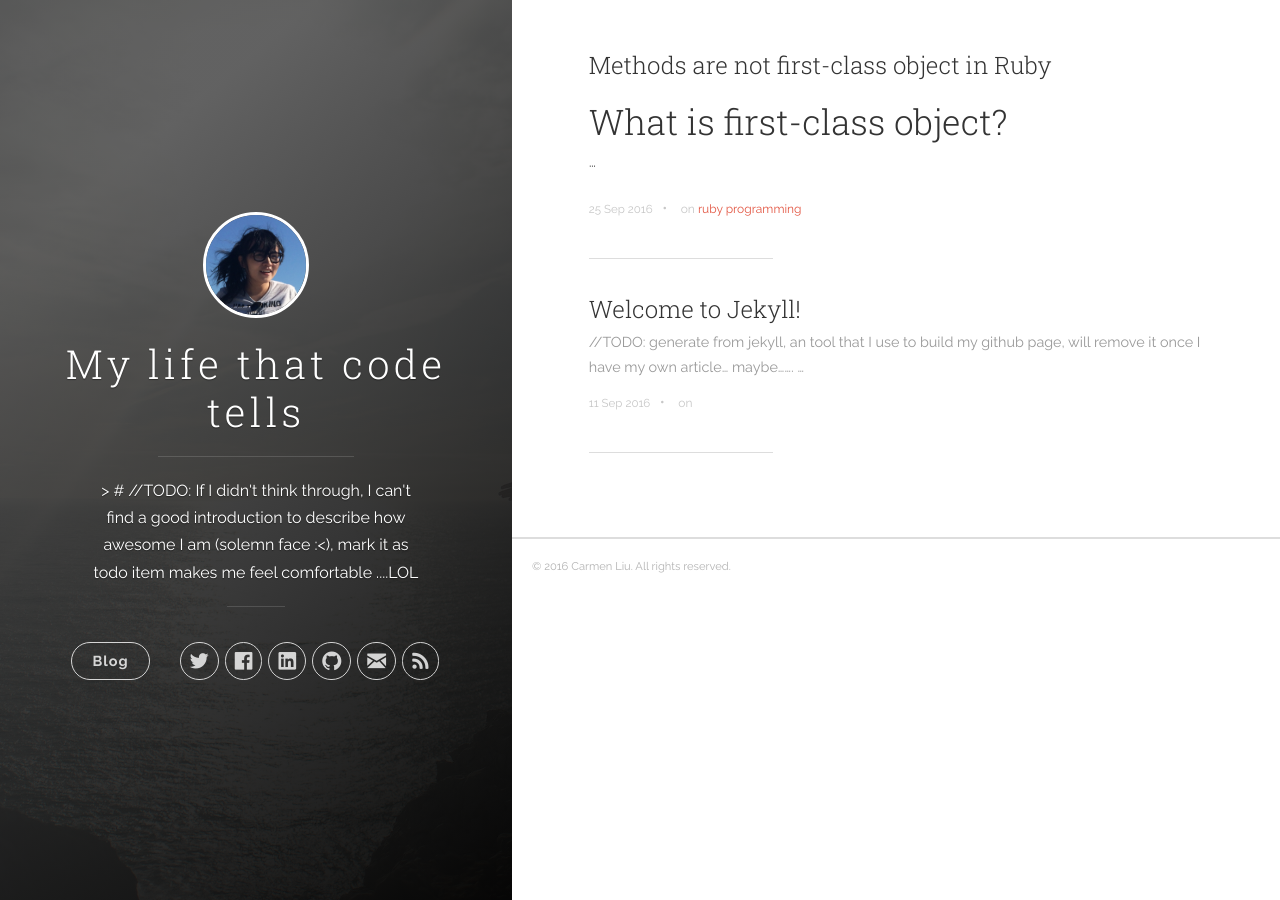
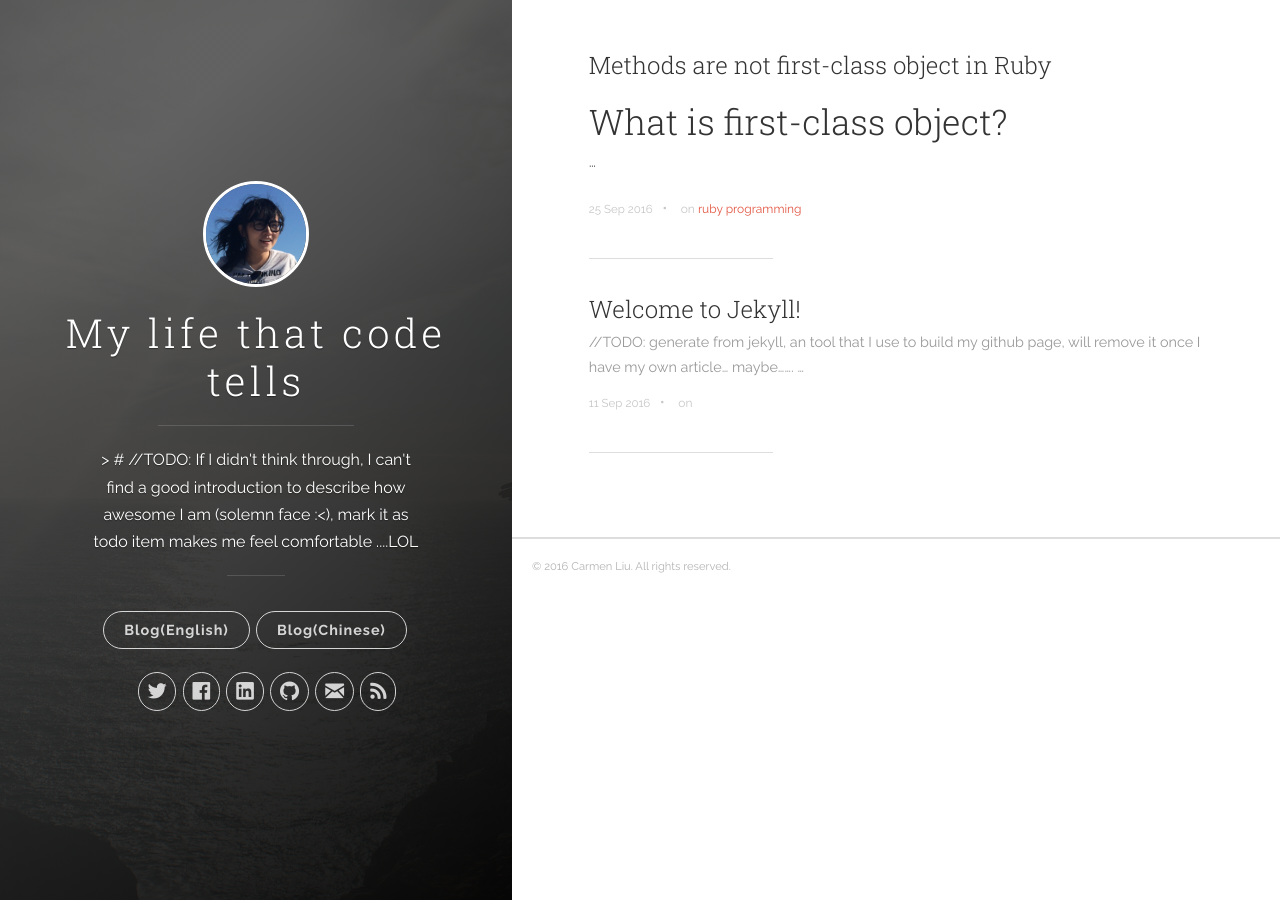
Before and after one commit to carmen0208/carmen0208.github.io, a Jekyll site: the page built from index.html, in a window 1280 px wide. Built offline with Jekyll 4.4.1, drawn with Linux system fonts in a browser that asks for light colours; nearby versions of some CDN libraries; the list of posts is cut into pages by our own code.

Commit message:
migrate i18n and modified code to make overall styles

```diff
--- a/_config.yml
+++ b/_config.yml
@@ -16,7 +16,7 @@
 title: My life that code tells
 description: "> # //TODO: If I didn't think through, I can't find a good introduction to describe how awesome
 I am (solemn face :<), mark it as todo item makes me feel comfortable ....LOL"
-baseurl: '/' # the subpath of your site, e.g. /blog
+baseurl: '' # the subpath of your site, e.g. /blog
 url: "http://carmen0208.github.io" # the base hostname & protocol for your site
 disqus_shortname: 'carmen0208-github-io'
 author:
@@ -30,7 +30,7 @@ author:
 defaults:
   -
     scope:
-      path: ''
+      path: '/'
       type: 'posts'
     values:
         layout: 'post'
@@ -51,3 +51,7 @@ kramdown:
 
 gems: ['jekyll-paginate']
 exclude: ['README.md', 'Gemfile', 'Gemfile.lock', 'src']
+
+# jekyll-multiple-languages-plugin settings:
+languages: ["en", "cn"]
+exclude_from_localizations: ["fonts", "images", "js", "src"]
--- /dev/null
+++ b/_i18n/cn.yml
@@ -0,0 +1,2 @@
+global:
+  title: 那些代码（不仅仅）告诉我的事
--- a/_includes/footer.html
+++ b/_includes/footer.html
@@ -3,4 +3,4 @@
 </footer>
 
 <script type="text/javascript" src="https://cdnjs.cloudflare.com/ajax/libs/jquery/1.11.3/jquery.min.js"></script>
-<script type="text/javascript" src="{{ "js/main.js" | prepend: site.baseurl }}"></script>
+<script type="text/javascript" src="{{ "/js/main.js" | prepend: site.baseurl }}"></script>
--- a/_includes/head.html
+++ b/_includes/head.html
@@ -20,27 +20,27 @@
   <meta property="og:title" content="{{ site.title }}">
   <meta property="og:description" content="{{ site.description }}">
 
-  <link rel="apple-touch-icon" sizes="57x57" href="{{ "images/favicons/apple-touch-icon-57x57.png" | prepend: site.baseurl }}">
-  <link rel="apple-touch-icon" sizes="60x60" href="{{ "images/favicons/apple-touch-icon-60x60.png" | prepend: site.baseurl }}">
-  <link rel="apple-touch-icon" sizes="72x72" href="{{ "images/favicons/apple-touch-icon-72x72.png" | prepend: site.baseurl }}">
-  <link rel="apple-touch-icon" sizes="76x76" href="{{ "images/favicons/apple-touch-icon-76x76.png" | prepend: site.baseurl }}">
-  <link rel="apple-touch-icon" sizes="114x114" href="{{ "images/favicons/apple-touch-icon-114x114.png" | prepend: site.baseurl }}">
-  <link rel="apple-touch-icon" sizes="120x120" href="{{ "images/favicons/apple-touch-icon-120x120.png" | prepend: site.baseurl }}">
-  <link rel="apple-touch-icon" sizes="144x144" href="{{ "images/favicons/apple-touch-icon-144x144.png" | prepend: site.baseurl }}">
-  <link rel="apple-touch-icon" sizes="152x152" href="{{ "images/favicons/apple-touch-icon-152x152.png" | prepend: site.baseurl }}">
-  <link rel="apple-touch-icon" sizes="180x180" href="{{ "images/favicons/apple-touch-icon-180x180.png" | prepend: site.baseurl }}">
-  <link rel="icon" type="image/png" href="{{ "images/favicons/favicon-32x32.png" | prepend: site.baseurl }}" sizes="32x32">
-  <link rel="icon" type="image/png" href="{{ "images/favicons/favicon-194x194.png" | prepend: site.baseurl }}" sizes="194x194">
-  <link rel="icon" type="image/png" href="{{ "images/favicons/favicon-96x96.png" | prepend: site.baseurl }}" sizes="96x96">
-  <link rel="icon" type="image/png" href="{{ "images/favicons/android-chrome-192x192.png" | prepend: site.baseurl }}" sizes="192x192">
-  <link rel="icon" type="image/png" href="{{ "images/favicons/favicon-16x16.png" | prepend: site.baseurl }}" sizes="16x16">
-  <link rel="manifest" href="{{ "images/favicons/manifest.json" | prepend: site.baseurl }}">
-  <link rel="shortcut icon" href="{{ "images/favicons/favicon.ico" | prepend: site.baseurl }}">
+  <link rel="apple-touch-icon" sizes="57x57" href="{{ "/images/favicons/apple-touch-icon-57x57.png" | prepend: site.baseurl_root }}">
+  <link rel="apple-touch-icon" sizes="60x60" href="{{ "/images/favicons/apple-touch-icon-60x60.png" | prepend: site.baseurl_root }}">
+  <link rel="apple-touch-icon" sizes="72x72" href="{{ "/images/favicons/apple-touch-icon-72x72.png" | prepend: site.baseurl_root }}">
+  <link rel="apple-touch-icon" sizes="76x76" href="{{ "/images/favicons/apple-touch-icon-76x76.png" | prepend: site.baseurl_root }}">
+  <link rel="apple-touch-icon" sizes="114x114" href="{{ "/images/favicons/apple-touch-icon-114x114.png" | prepend: site.baseurl_root }}">
+  <link rel="apple-touch-icon" sizes="120x120" href="{{ "/images/favicons/apple-touch-icon-120x120.png" | prepend: site.baseurl_root }}">
+  <link rel="apple-touch-icon" sizes="144x144" href="{{ "/images/favicons/apple-touch-icon-144x144.png" | prepend: site.baseurl_root }}">
+  <link rel="apple-touch-icon" sizes="152x152" href="{{ "/images/favicons/apple-touch-icon-152x152.png" | prepend: site.baseurl_root }}">
+  <link rel="apple-touch-icon" sizes="180x180" href="{{ "/images/favicons/apple-touch-icon-180x180.png" | prepend: site.baseurl_root }}">
+  <link rel="icon" type="image/png" href="{{ "/images/favicons/favicon-32x32.png" | prepend: site.baseurl_root }}" sizes="32x32">
+  <link rel="icon" type="image/png" href="{{ "/images/favicons/favicon-194x194.png" | prepend: site.baseurl_root }}" sizes="194x194">
+  <link rel="icon" type="image/png" href="{{ "/images/favicons/favicon-96x96.png" | prepend: site.baseurl_root }}" sizes="96x96">
+  <link rel="icon" type="image/png" href="{{ "/images/favicons/android-chrome-192x192.png" | prepend: site.baseurl_root }}" sizes="192x192">
+  <link rel="icon" type="image/png" href="{{ "/images/favicons/favicon-16x16.png" | prepend: site.baseurl_root }}" sizes="16x16">
+  <link rel="manifest" href="{{ "/images/favicons/manifest.json" | prepend: site.baseurl_root }}">
+  <link rel="shortcut icon" href="{{ "/images/favicons/favicon.ico" | prepend: site.baseurl_root }}">
   <meta name="msapplication-TileColor" content="#ffc40d">
-  <meta name="msapplication-TileImage" content="{{ "images/favicons/mstile-144x144.png" | prepend: site.baseurl }}">
+  <meta name="msapplication-TileImage" content="{{ "/images/favicons/mstile-144x144.png" | prepend: site.baseurl_root }}">
   <meta name="theme-color" content="#ffffff">
 
-  <link rel="stylesheet" href="{{ "css/main.css" | prepend: site.baseurl }}">
-  <link rel="canonical" href="{{ page.url | replace:'index.html','' | prepend: site.baseurl | prepend: site.url }}">
+  <link rel="stylesheet" href="{{ "/css/main.css" | prepend: site.baseurl_root }}">
+  <link rel="canonical" href="{{ page.url | replace:'index.html','' | prepend: site.baseurl_root | prepend: site.url }}">
   <link rel="alternate" type="application/rss+xml" title="{{ site.title }}" href="{{ site.baseurl }}feed.xml">
 </head>
--- a/_includes/header.html
+++ b/_includes/header.html
@@ -3,13 +3,13 @@
   <i class="icon icon-x-circle btn-mobile-close__icon hidden"></i>
 </span>
 
-<header class="panel-cover" style="background-image: url({{ "images/cover.jpg" | prepend: site.baseurl }})">
+<header class="panel-cover" style="background-image: url({{ "/images/cover.jpg" | prepend: site.baseurl_root }})">
   <div class="panel-main">
 
     <div class="panel-main__inner panel-inverted">
     <div class="panel-main__content">
         <a href="{{ site.baseurl }}" title="link to home of {{ site.title }}">
-          <img src="{{ "images/profile.png" | prepend: site.baseurl }}" class="user-image" alt="My Profile Photo">
+          <img src="{{ "/images/profile.png" | prepend: site.baseurl_root }}" class="user-image" alt="My Profile Photo">
           <h1 class="panel-cover__title panel-title">{{ site.title }}</h1>
         </a>
         <hr class="panel-cover__divider">
@@ -20,7 +20,10 @@
 
           <nav class="cover-navigation cover-navigation--primary">
             <ul class="navigation">
-              <li class="navigation__item"><a href="{{ site.baseurl }}#blog" title="link to {{ site.title }} blog" class="blog-button">Blog</a></li>
+              <!-- <a class="link-it" href="{{ site.baseurl_root }}/">en</a>
+        <a class="link-en" href="{{ site.baseurl_root }}/cn/">cn</a> -->
+              <li class="navigation__item"><a href="{{ site.baseurl_root }}/#blog" class="blog-button">Blog(English)</a></li>
+              <li class="navigation__item"><a href="{{ site.baseurl_root }}/cn/#blog" class="blog-button">Blog(Chinese)</a></li>
             </ul>
           </nav>
 
--- a/index.html
+++ b/index.html
@@ -7,7 +7,7 @@ layout: default
   <ol class="post-list">
     {% for post in paginator.posts %}
       <li>
-        <h2 class="post-list__post-title post-title"><a href="{{ site.baseurl }}{{ post.url | remove_first: '/' }}" title="{{ post.title }}">{{ post.title }}</a></h2>
+        <h2 class="post-list__post-title post-title"><a href="{{ site.baseurl }}{{ post.url }}" title="{{ post.title }}">{{ post.title }}</a></h2>
         <p class="excerpt">{{ post.excerpt | remove: '<p>' | remove: '</p>' }}&hellip;</p>
         <div class="post-list__meta"><time datetime="{{ post.date | date: "%-d %b %Y" }}"
           class="post-list__meta--date date">{{ post.date | date: "%-d %b %Y" }}</time> &#8226;
--- a/js/main.js
+++ b/js/main.js
@@ -20,7 +20,7 @@ $(document).ready(function () {
     $('.panel-cover').addClass('panel-cover--collapsed')
   }
 
-  if (window.location.pathname !== '{{ site.baseurl }}' && window.location.pathname !== '{{ site.baseurl }}index.html') {
+  if (window.location.pathname !== '{{ site.baseurl_root }}/' && window.location.pathname !== '{{ site.baseurl_root }}/index.html') {
     $('.panel-cover').addClass('panel-cover--collapsed')
   }
 
```
Also changed, not shown: _i18n/en.yml (added, +15 -0 lines), .gitmodules (added).
